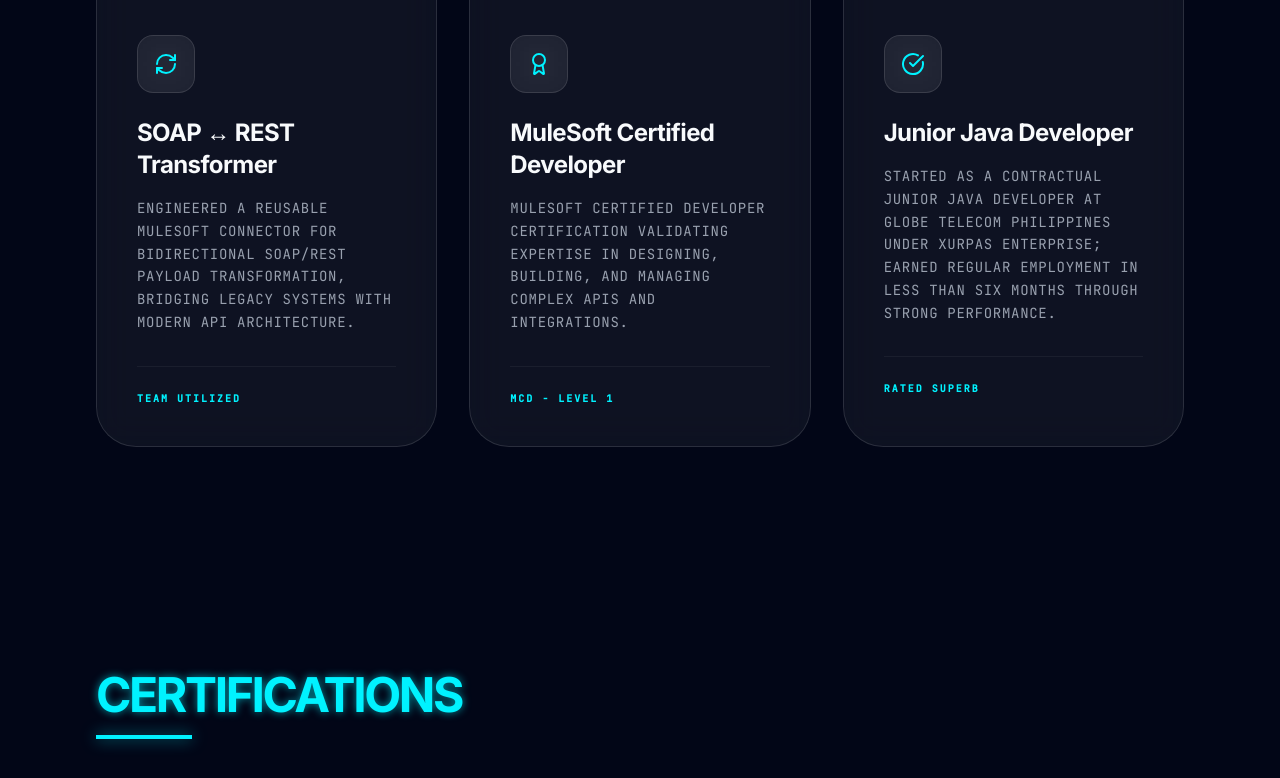
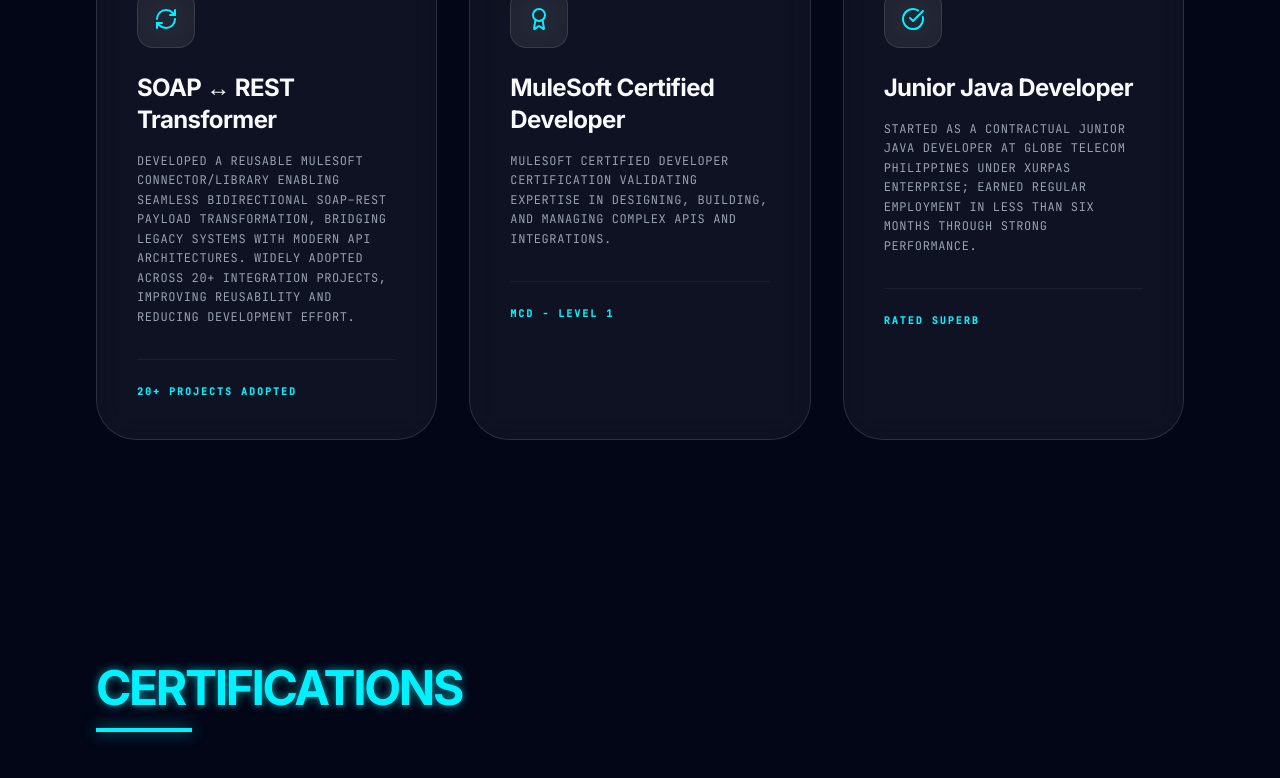
Before and after one commit to amilasaad/amilasaadv2, a React (Vite) app: page / in a window 1280 px wide. Shown: the part 1900-2678 px from the top of the page. Built offline with nearby package versions, Linux system fonts and the light colour scheme; no server answers.

Commit message:
Modified highlights

```diff
--- a/src/components/Highlights.tsx
+++ b/src/components/Highlights.tsx
@@ -1,7 +1,15 @@
-import React from 'react';
-import { motion } from 'motion/react';
-import { ExternalLink, Zap, Shield, Award, CheckCircle, RefreshCw, Trophy } from 'lucide-react';
-import { useInteractionSounds } from '../hooks/useInteractionSounds';
+import React from "react";
+import { motion } from "motion/react";
+import {
+  ExternalLink,
+  Zap,
+  Shield,
+  Award,
+  CheckCircle,
+  RefreshCw,
+  Trophy,
+} from "lucide-react";
+import { useInteractionSounds } from "../hooks/useInteractionSounds";
 
 const HIGHLIGHTS = [
   {
@@ -35,9 +43,9 @@
     id: "04",
     title: "SOAP ↔ REST Transformer",
     description:
-      "Engineered a reusable MuleSoft connector for bidirectional SOAP/REST payload transformation, bridging legacy systems with modern API architecture.",
+      "Developed a reusable MuleSoft connector/library enabling seamless bidirectional SOAP–REST payload transformation, bridging legacy systems with modern API architectures. Widely adopted across 20+ integration projects, improving reusability and reducing development effort.",
     icon: <RefreshCw className="w-6 h-6" />,
-    stats: "Team Utilized",
+    stats: "20+ Projects Adopted",
     image: "/images/mbtc-logo.jpg",
   },
   {
@@ -66,9 +74,9 @@
     opacity: 1,
     transition: {
       staggerChildren: 0.15,
-      delayChildren: 0.2
-    }
-  }
+      delayChildren: 0.2,
+    },
+  },
 };
 
 const itemVariants = {
@@ -76,7 +84,7 @@
     opacity: 0,
     y: 50,
     rotateX: 15,
-    scale: 0.9
+    scale: 0.9,
   },
   visible: {
     opacity: 1,
@@ -86,9 +94,9 @@
     transition: {
       type: "spring",
       stiffness: 100,
-      damping: 15
-    } as const
-  }
+      damping: 15,
+    } as const,
+  },
 };
 
 export default function Highlights() {
@@ -102,7 +110,9 @@
         viewport={{ once: true }}
         className="mb-6 lg:mb-12"
       >
-        <h2 className="text-3xl lg:text-5xl font-bold tracking-tighter mb-4 neon-text uppercase">Key_Highlights</h2>
+        <h2 className="text-3xl lg:text-5xl font-bold tracking-tighter mb-4 neon-text uppercase">
+          Key_Highlights
+        </h2>
         <div className="h-1 w-24 bg-neon-blue neon-bg"></div>
       </motion.div>
 
@@ -139,13 +149,17 @@
                 {item.icon}
               </div>
 
-              <h3 className="text-xl lg:text-2xl font-bold mb-3 lg:mb-4 tracking-tight group-hover:neon-text transition-all">{item.title}</h3>
-              <p className="text-[11px] lg:text-sm text-gray-400 mb-6 lg:mb-8 font-mono leading-relaxed uppercase tracking-wider group-hover:text-gray-300">
+              <h3 className="text-xl lg:text-2xl font-bold mb-3 lg:mb-4 tracking-tight group-hover:neon-text transition-all">
+                {item.title}
+              </h3>
+              <p className="text-[11px] lg:text-xs text-gray-400 mb-6 lg:mb-8 font-mono leading-relaxed uppercase tracking-wider group-hover:text-gray-300">
                 {item.description}
               </p>
 
               <div className="flex items-center justify-between pt-4 lg:pt-6 border-t border-white/5">
-                <span className="text-[9px] lg:text-[10px] font-mono text-neon-blue uppercase tracking-[0.2em] font-bold">{item.stats}</span>
+                <span className="text-[9px] lg:text-[10px] font-mono text-neon-blue uppercase tracking-[0.2em] font-bold">
+                  {item.stats}
+                </span>
               </div>
             </div>
           </motion.div>
```
Also changed, not shown: 1 other file (tests, documents, lock files or other folders).
